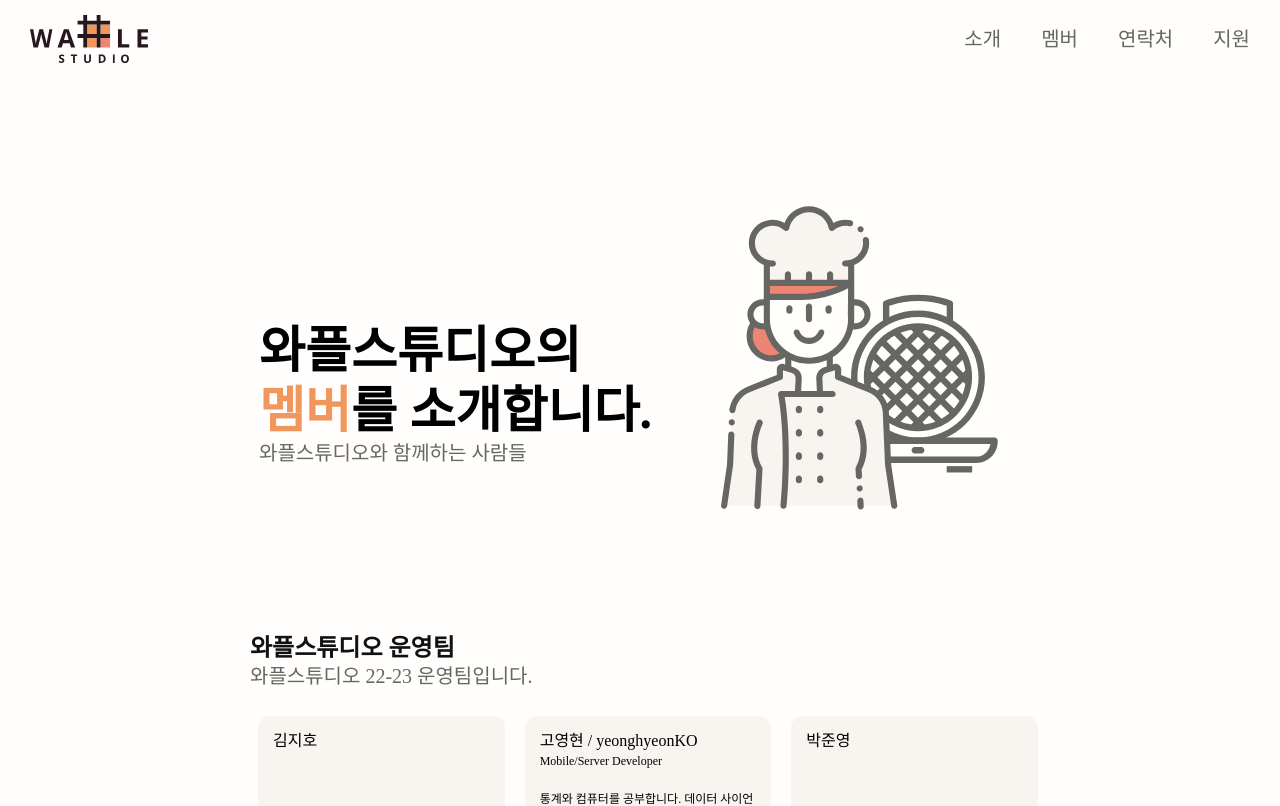
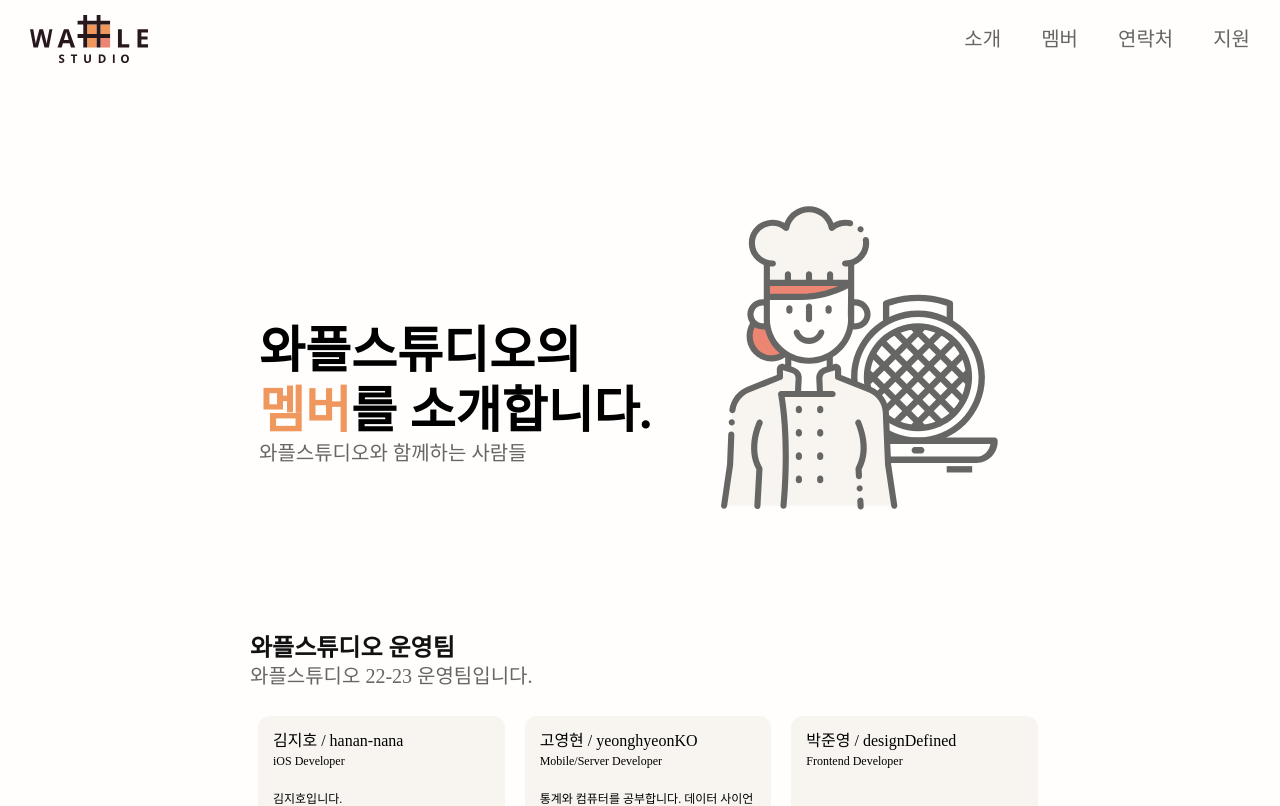
Before and after one commit to wafflestudio/wafflestudio.com, a Next.js app: page /people in a window 1280 px wide. Shown: the top 806 px of the page. Built offline with nearby package versions, Linux system fonts and the light colour scheme; a web font is replaced by a local one.

Commit message:
운영팀 소개 수정

```diff
--- a/components/People/Members/Member.tsx
+++ b/components/People/Members/Member.tsx
@@ -6,7 +6,7 @@ const Box = styled.article`
   width: 100%;
   height: 270px;
   border-radius: 12px;
-  background-color: ${props => (props.op ? "#f8f5f1" : "#f8f5f1")};
+  background-color: #f8f5f1;
   overflow: auto;
 `
 
@@ -54,7 +54,7 @@ const Links = styled.div`
   position: absolute;
   right: 9px;
   bottom: 11px;
-  background-color: #f8f5f1;
+  //background-color: #f8f5f1;
 
   @media (max-width: 768px) {
     positin: absolute;
@@ -85,7 +85,6 @@ interface Props {
   facebook?: string
   github?: string
   web?: string
-  op: boolean
 }
 
 const Member = ({
@@ -95,11 +94,10 @@ const Member = ({
   introduction,
   instagram,
   facebook,
-  web,
-  op
+  web
 }: Props) => {
   return (
-    <Box op={op}>
+    <Box>
       <Description>
         <Name>{`${name} ${githubId ? `/ ${githubId}` : ''}`}</Name>
         <Position>{`${position}`}</Position>
--- a/components/People/Members/index.tsx
+++ b/components/People/Members/index.tsx
@@ -58,7 +58,6 @@ const Members = () => (
           facebook={member.facebook}
           web={member.web}
           instagram={member.instagram}
-          op={member.op}
         />
       ))}
     </MembersWrapper>
@@ -78,7 +77,6 @@ const Members = () => (
           facebook={member.facebook}
           web={member.web}
           instagram={member.instagram}
-          op={member.op}
         />
       ))}
     </MembersWrapper>
--- a/components/People/Members/members.json
+++ b/components/People/Members/members.json
@@ -1,9 +1,9 @@
 [
-  {"name":"김지호","githubId":"","position":"","introduction":"","instagram":"","facebook":"","web":"", "op": true},
+  {"name":"김지호","githubId":"hanan-nana","position":"iOS Developer","introduction":"김지호입니다.","instagram":"","facebook":"","web":"", "op": true},
   {"name":"고영현","githubId":"yeonghyeonKO","position":"Mobile/Server Developer","introduction":"통계와 컴퓨터를 공부합니다. 데이터 사이언티스트와 개발자 사이를 방황하는 중입니다.","instagram":"adv_English","facebook":"yeong.hyeon.Ko95","web":"https://yeonghyeonko.github.io", "op": true},
-  {"name":"박준영","githubId":"","position":"","introduction":"","instagram":"","facebook":"","web":"", "op": true},
-  {"name":"박신홍","githubId":"","position":"","introduction":"","instagram":"","facebook":"","web":"", "op": true},
-  {"name":"안민규","githubId":"","position":"","introduction":"","instagram":"","facebook":"","web":"", "op": true},
+  {"name":"박준영","githubId":"designDefined","position":"Frontend Developer","introduction":"","instagram":"","facebook":"","web":"", "op": true},
+  {"name":"박신홍","githubId":"shp7724","position":"iOS Developer","introduction":"","instagram":"","facebook":"","web":"", "op": true},
+  {"name":"안민규","githubId":"mgahn0706","position":"Frontend Developer","introduction":"","instagram":"","facebook":"","web":"", "op": true},
   {"name":"이민규","githubId":"minkyu97","position":"Server Developer","introduction":"건설환경공학부 이민규입니다.","instagram":"_min_kyu","facebook":"","web":"", "op": true},
   {"name":"정대용","githubId":"GanziDaeyong","position":"Server Developer","introduction":"열심히 하는 컴맹입니다.","instagram":"iwin1203","facebook":"GanziDaeyong","web":"https://blog.naver.com/iwin1203", "op": true},
   {"name":"우현민","githubId":"woohm402","position":"Frontend Developer","introduction":"21-22 와장 / 컴퓨터공학부 19학번","instagram":"luckmin404","facebook":"100008168078125","web":"", "op": false, "op": false},
@@ -11,7 +11,7 @@
   {"name":"이유빈","githubId":"yblee2001","position":"Android Developer","introduction":"서울대학교 컴퓨터공학부 19학번","instagram":"","facebook":"","web":"", "op": false},
   {"name":"이상규","githubId":"gyusang","position":"Server Developer","introduction":"안녕하세요, 저는 수학, 논리, 컴퓨터를 좋아하는 이상규입니다. 2020년부터 서울대학교에서 컴퓨터공학을 전공하고 있고, Neural Network에 관심이 많습니다!저에게 궁금한 점이 있다면 언제든지 연락 주세요.","instagram":"sanggyu314","facebook":"sanggyu.developer","web":"https://gyusang.medium.com/", "op": false},
   {"name":"임유진","githubId":"gina0605","position":"Server Developer","introduction":"좋은 팀원들과 프로젝트가 하고싶어요","instagram":"","facebook":"","web":"", "op": false},
-  {"name":"최한결", "githubId": "Hank-Choi", "position": "Server Developer", "introduction": "20-21 와장 / 컴퓨터공학부 15학번 / 기술적으로 다양한 문제를 해결해나가는 것을 좋아합니다.", "instagram": "zlzlqlzl1", "facebook": "zlzlqlzl", "web": "https://medium.com/@hankchoi", "op": false},
+  {"name":"최한결","githubId": "Hank-Choi", "position": "Server Developer", "introduction": "20-21 와장 / 컴퓨터공학부 15학번 / 기술적으로 다양한 문제를 해결해나가는 것을 좋아합니다.", "instagram": "zlzlqlzl1", "facebook": "zlzlqlzl", "web": "https://medium.com/@hankchoi", "op": false},
   {"name":"이승민","githubId":"veldic","position":"Android Developer","introduction":"Hello, Waffle!","instagram":"square_min_v","facebook":"veldic","web":"", "op": false},
   {"name":"김상민","position":"Frontend/Android Developer, Designer","introduction":"디자인을 잘하고 싶어하는 개발자입니다","githubId":"sanggggg","instagram":"dev_sanggggg","facebook":"","web":"", "op": false},
   {"name":"변다빈","position":"Server Developer","introduction":"🌱 현재 Server 및 DevOps Engineering을 주로 공부하고 있으며, 산업기능요원으로 일하고 있습니다.\n📚 언어학 및 컴퓨터공학을 복수전공하고 있으며, 곧 학부 졸업 예정입니다.\n🧇 2020년 하반기에 Rookies 세미나에서 백엔드 세미나장을 맡았으며, 현재 운영팀으로 활동 중입니다.","githubId":"davin111","instagram":"bdv_111","facebook":"bdv111","web":"https://medium.com/@bdv111", "op": false},
```
